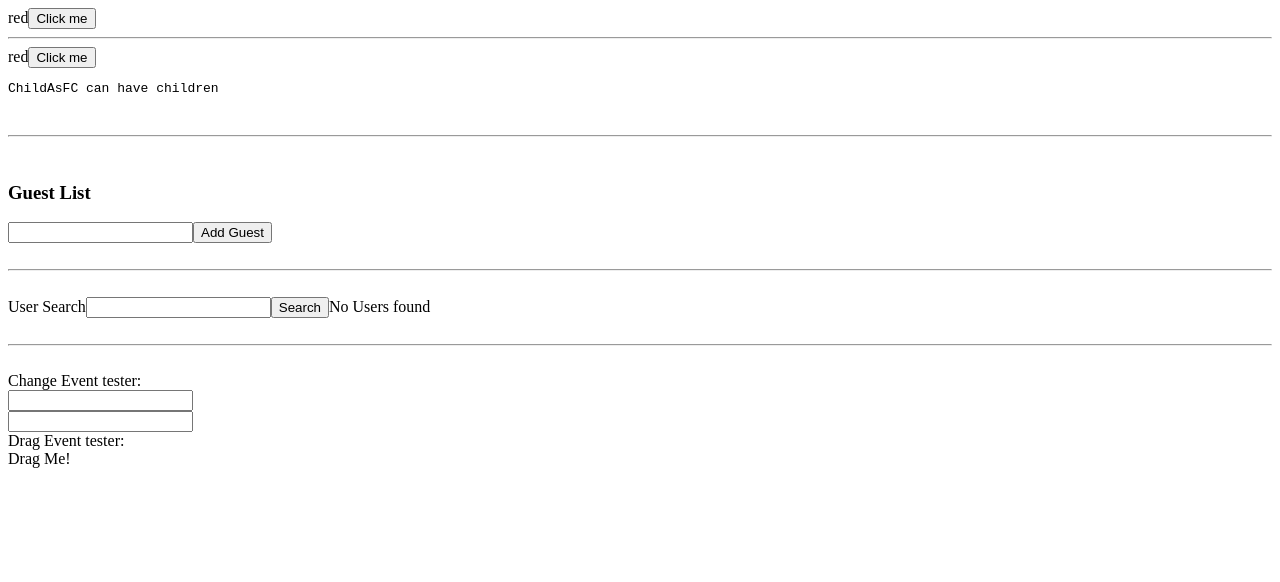
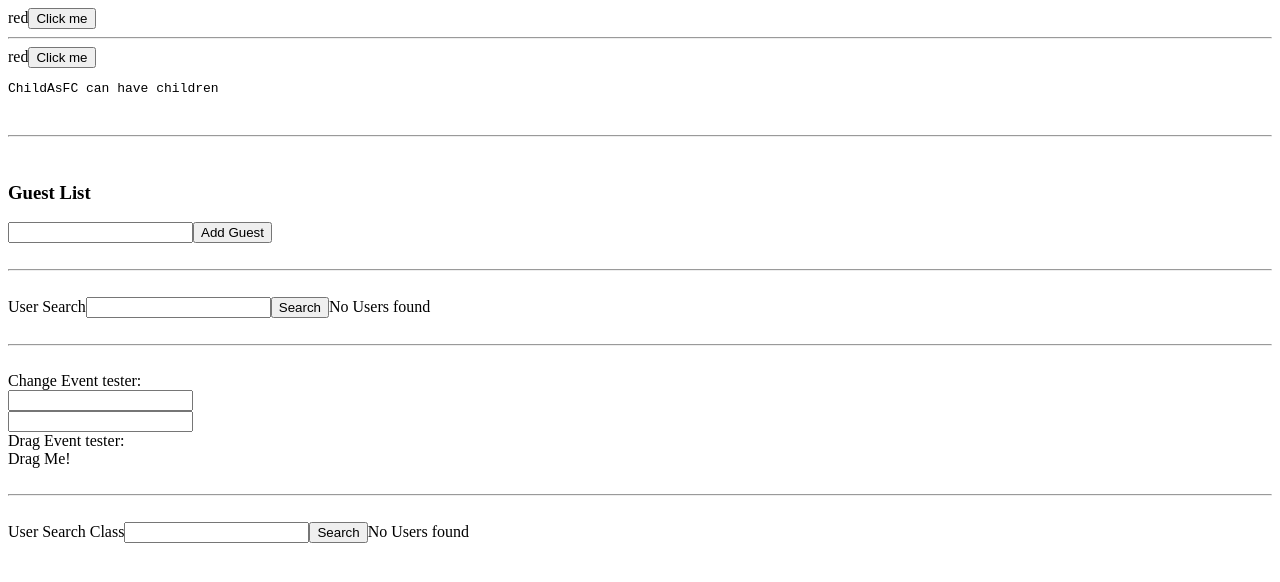
Before and after one commit to BrainyZombie/ReactLearning, a React (Create React App) app in the folder react_learning/: page / in a window 1280 px wide. Shown: the top 582 px of the page. Built offline with nearby package versions, Linux system fonts and the light colour scheme.

Commit message:
userSearch using classes

```diff
--- /dev/null
+++ b/react_learning/src/04_classes/UserSearchClass.tsx
@@ -0,0 +1,44 @@
+import { Component } from "react";
+
+interface User {
+  name: string;
+  age: number;
+}
+
+interface UserSearchProps {
+  users: User[];
+}
+
+interface UserState {
+  name: string;
+  user: User | undefined;
+}
+
+class UserSearchClass extends Component<UserSearchProps> {
+  state: UserState = {
+    name: "",
+    user: undefined,
+  };
+  onClick = () => {
+    const foundUser = this.props.users.find(
+      (user) => user.name === this.state.name
+    );
+    this.setState({ user: foundUser });
+  };
+  render() {
+    const { name, user } = this.state;
+    return (
+      <div>
+        User Search Class
+        <input
+          value={name}
+          onChange={(e) => this.setState({ name: e.target.value })}
+        />
+        <button onClick={this.onClick}>Search</button>
+        {user ? `${user.age} ${user.name}` : "No Users found"}
+      </div>
+    );
+  }
+}
+
+export default UserSearchClass;
--- a/react_learning/src/index.tsx
+++ b/react_learning/src/index.tsx
@@ -4,6 +4,7 @@
 import GuestList from "./02_state/GuestList";
 import UserSearch from "./02_state/UserSearch";
 import EventComponent from "./03_events/EventComponent";
+import UserSearchClass from "./04_classes/UserSearchClass";
 const App = () => {
   return (
     <div>
@@ -14,6 +15,14 @@
       <UserSearch />
       <Spacer />
       <EventComponent />
+      <Spacer />
+      <UserSearchClass
+        users={[
+          { name: "sara", age: 22 },
+          { name: "john", age: 30 },
+          { name: "jane", age: 27 },
+        ]}
+      />
     </div>
   );
 };
```
